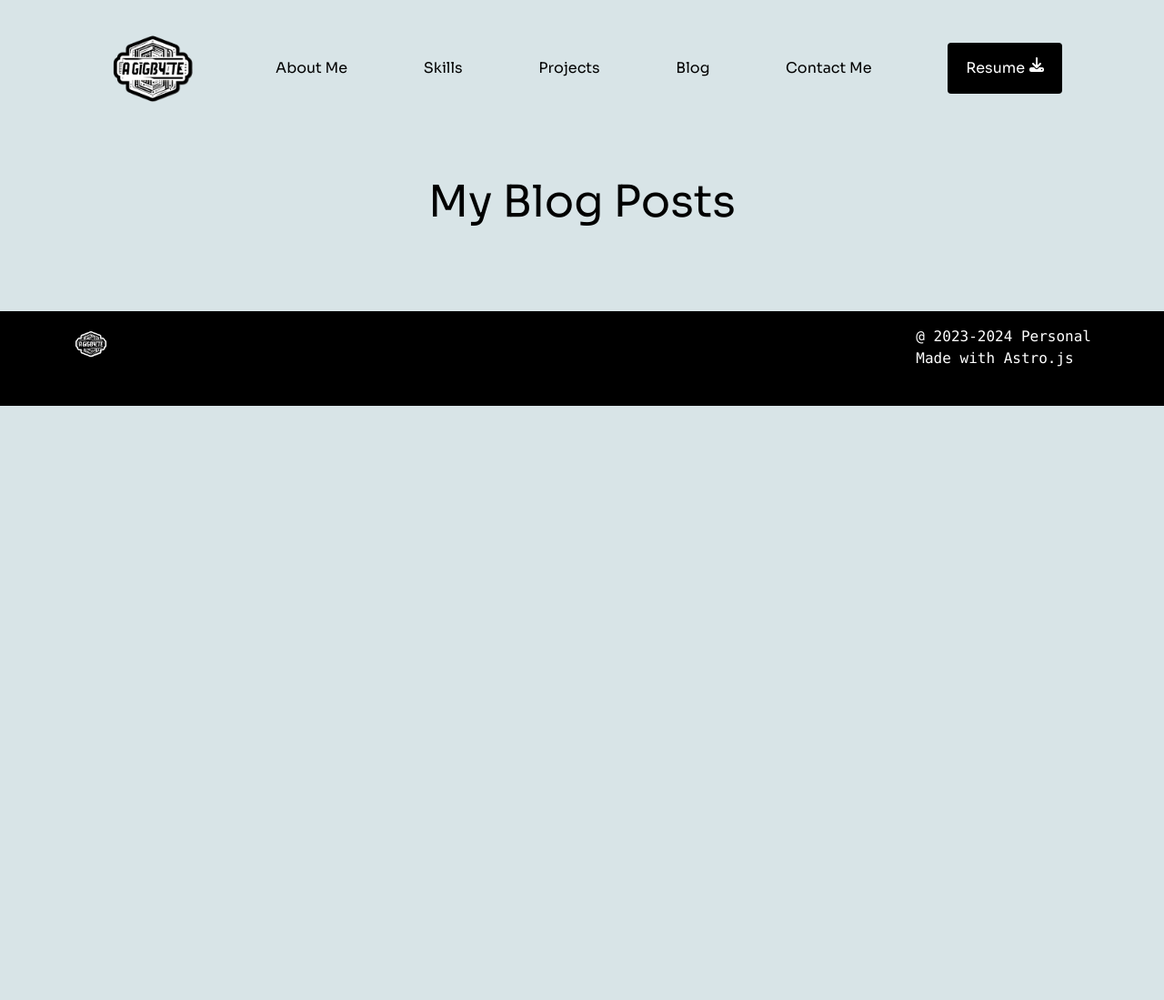
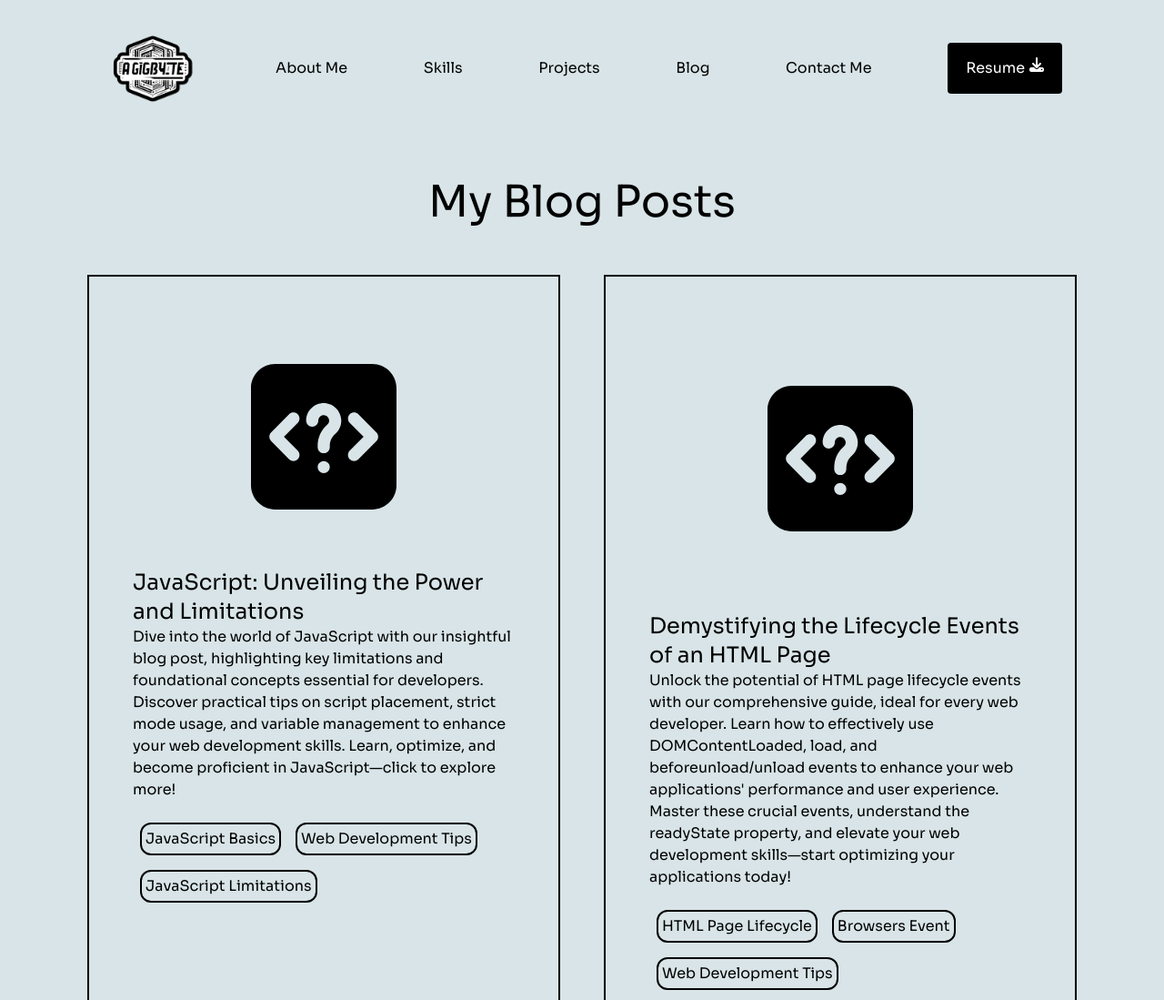
Before and after one commit to Akshaydotcom/portfolioMark3, an Astro site: page /BlogMain in a window 1280 px wide. Shown: the top 1099 px of the page at 91% size. Before the commit the page ends 800 px from the top, so only its background shows below. Built offline with nearby package versions, Linux system fonts and the light colour scheme; Astro itself is replaced by a stand-in of ours.

Commit message:
Changed paths to blog posts

```diff
--- a/src/pages/BlogMain.astro
+++ b/src/pages/BlogMain.astro
@@ -3,7 +3,7 @@ import BlogCard from "../components/BlogCard.astro"
 import Navigation from "../components/Navigation.astro"
 import Footer from "../components/Footer.astro"
 import MobileNavigation from "../components/MobileNavigation.astro"
-const allPosts=await Astro.glob('./posts/*.md')
+const allPosts=await Astro.glob('./posts/javascript/*.md')
 ---
 <html>
     <head>
```
